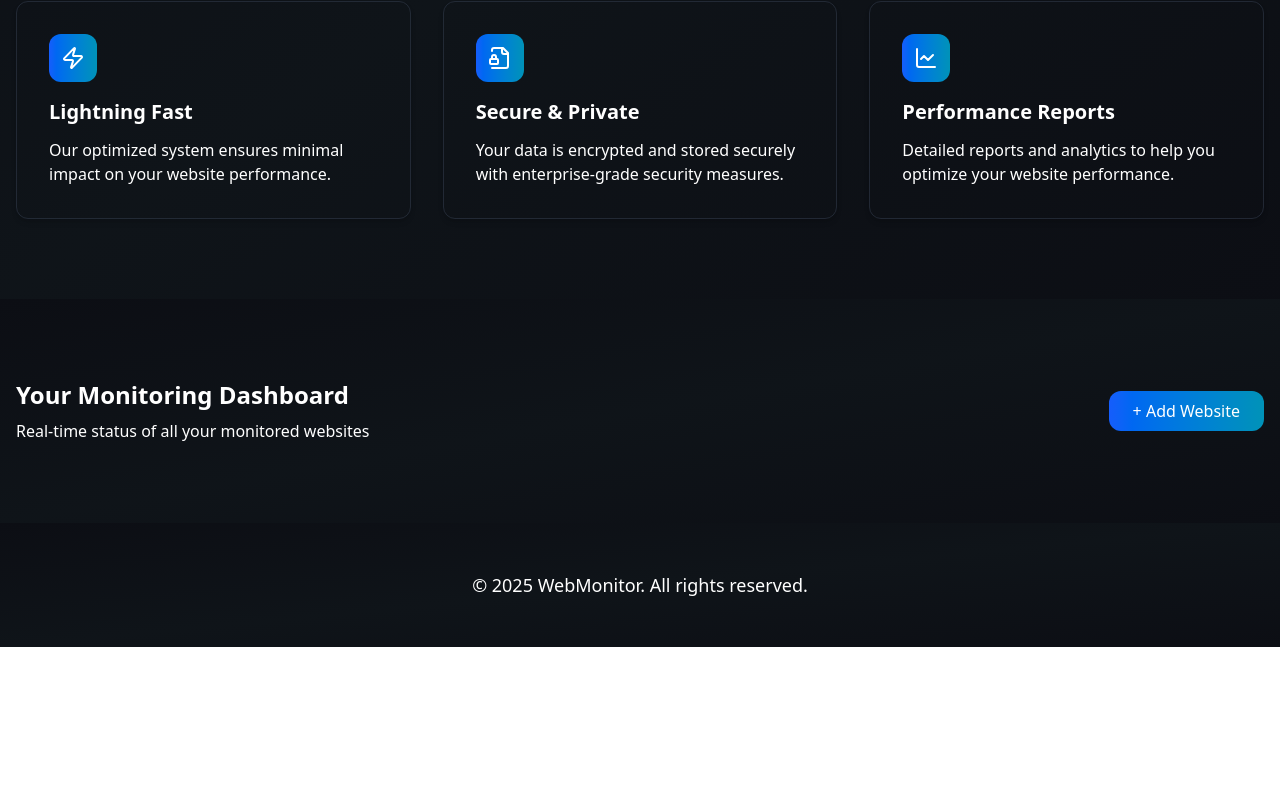
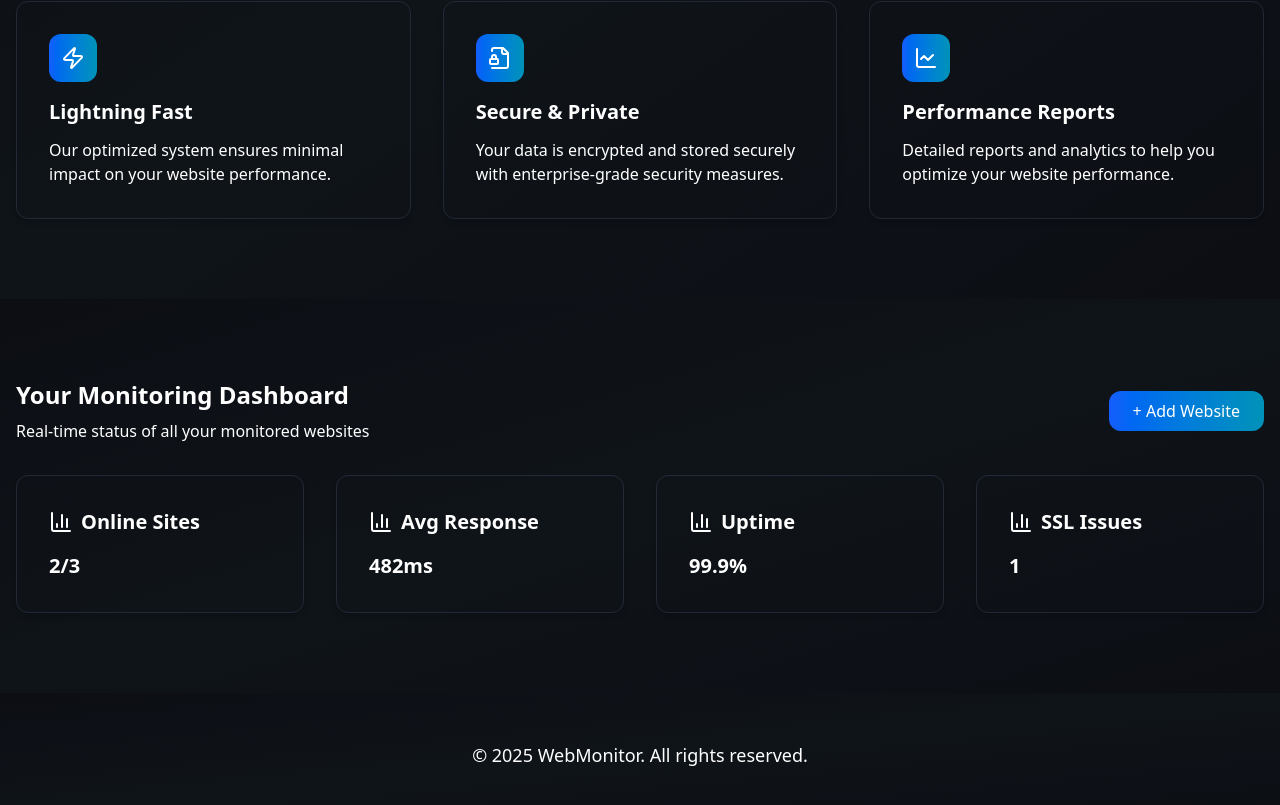
Before and after one commit to Dineshsoni02/WebmonitorV2, a React (Vite) app in the folder frontend/: page / in a window 1280 px wide. Shown: the part 1369-2174 px from the top of the page. Before the commit the page ends 2016 px from the top, so only its background shows below. Built offline with nearby package versions, Linux system fonts and the light colour scheme.

Commit message:
dashboard

```diff
--- a/frontend/src/components/BodyComponent.jsx
+++ b/frontend/src/components/BodyComponent.jsx
@@ -349,7 +349,7 @@ const DashboardSection = () => {
       className="py-20 bg-gradient-to-br from-[#0c0e14] via-[#0f1419] to-[#0c0e14] text-white"
     >
       <div className="container mx-auto px-4 flex justify-between items-center max-w-7xl">
-        <div >
+        <div>
           <h2 className="text-2xl font-bold text-white mb-2">
             Your Monitoring Dashboard
           </h2>
@@ -357,9 +357,54 @@ const DashboardSection = () => {
             Real-time status of all your monitored websites
           </p>
         </div>
-        <button className="bg-gradient-to-r from-blue-600 to-cyan-600 hover:from-blue-700 hover:to-cyan-700 text-white px-6 py-2 rounded-xl font-medium transition-all duration-300 transform hover:scale-105 hover:shadow-lg hover:shadow-cyan-500/25 focus:outline-none focus:ring-2 focus:ring-cyan-500/50">
+        <button className="cursor-pointer bg-gradient-to-r from-blue-600 to-cyan-600 hover:from-blue-700 hover:to-cyan-700 text-white px-6 py-2 rounded-xl font-medium transition-all duration-300 transform hover:scale-105 hover:shadow-lg hover:shadow-cyan-500/25 focus:outline-none focus:ring-2 focus:ring-cyan-500/50">
           + Add Website
         </button>
+      </div>
+
+      <div className="container mx-auto px-4 max-w-7xl mt-8">
+        <div className="grid grid-cols-1 md:grid-cols-2 lg:grid-cols-4 gap-8">
+          <div className="statsCard bg-transparent border border-gray-700/50 hover:border-gray-600/80 p-8 rounded-xl shadow-md hover:shadow-[0px_0px_28px_2px] hover:shadow-cyan-500/25 transition-all duration-300">
+            <div className="flex items-center gap-2 mb-4">
+              <div className="text-2xl flex items-center justify-center">
+                <ChartColumn className="w-6 h-6" />
+              </div>
+              <h3 className="text-xl font-semibold text-white ">
+                Online Sites
+              </h3>
+            </div>
+            <p className="text-white text-xl font-bold">2/3</p>
+          </div>
+          <div className="statsCard bg-transparent border border-gray-700/50 hover:border-gray-600/80 p-8 rounded-xl shadow-md hover:shadow-[0px_0px_28px_2px] hover:shadow-cyan-500/25 transition-all duration-300">
+            <div className="flex items-center gap-2 mb-4">
+              <div className="text-2xl flex items-center justify-center">
+                <ChartColumn className="w-6 h-6" />
+              </div>
+              <h3 className="text-xl font-semibold text-white ">
+                Avg Response
+              </h3>
+            </div>
+            <p className="text-white text-xl font-bold">482ms</p>
+          </div>
+          <div className="statsCard bg-transparent border border-gray-700/50 hover:border-gray-600/80 p-8 rounded-xl shadow-md hover:shadow-[0px_0px_28px_2px] hover:shadow-cyan-500/25 transition-all duration-300">
+            <div className="flex items-center gap-2 mb-4">
+              <div className="text-2xl flex items-center justify-center">
+                <ChartColumn className="w-6 h-6" />
+              </div>
+              <h3 className="text-xl font-semibold text-white ">Uptime</h3>
+            </div>
+            <p className="text-white text-xl font-bold  ">99.9%</p>
+          </div>
+          <div className="statsCard bg-transparent border border-gray-700/50 hover:border-gray-600/80 p-8 rounded-xl shadow-md hover:shadow-[0px_0px_28px_2px] hover:shadow-cyan-500/25 transition-all duration-300">
+            <div className="flex items-center gap-2 mb-4">
+              <div className="text-2xl flex items-center justify-center">
+                <ChartColumn className="w-6 h-6" />
+              </div>
+              <h3 className="text-xl font-semibold text-white ">SSL Issues </h3>
+            </div>
+            <p className="text-white text-xl font-bold">1</p>
+          </div>
+        </div>
       </div>
     </section>
   );
```
